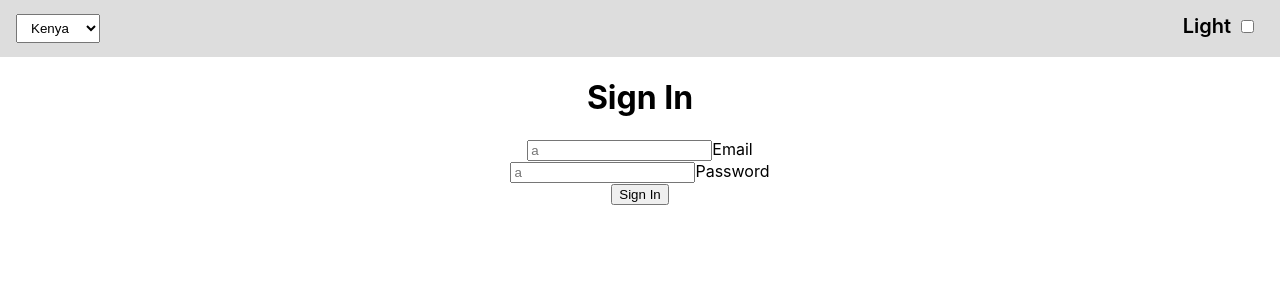
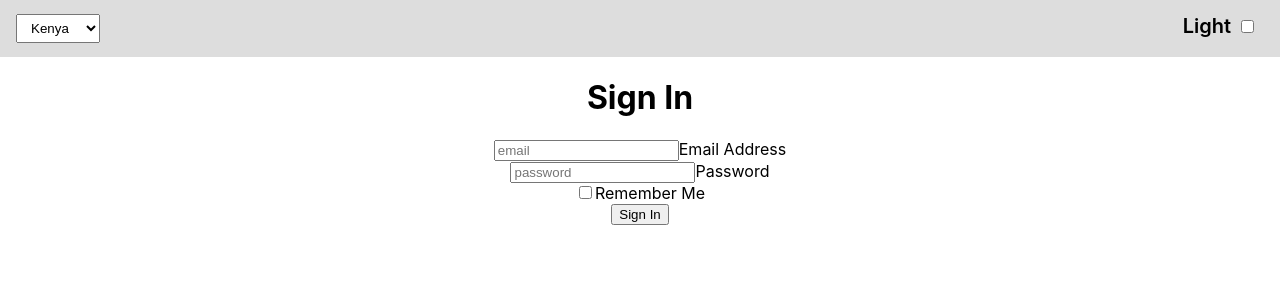
Before and after one commit to JohnMwendwa/Dark-mode, a React (Create React App) app: page / in a window 1280 px wide. Shown: the top 300 px of the page. Built offline with nearby package versions, Linux system fonts and the light colour scheme.

Commit message:
implement language context to dynamically change according to region selected

```diff
--- a/src/Form.js
+++ b/src/Form.js
@@ -1,24 +1,54 @@
 import React,{useContext} from 'react'
-import { ThemeContext } from './contexts/ThemeContext'
+import { ThemeContext } from './contexts/ThemeContext';
+import { LanguageContext } from './contexts/LanguageContext';
+
+
+const words = {
+  english: {
+    signIn: "Sign In",
+    email: "Email Address",
+    password: "Password",
+    remember: "Remember Me"
+  },
+  french: {
+    signIn: "Se Connecter",
+    email: "Adresse Électronique",
+    password: "Mot de Passe",
+    remember: "Souviens-toi De Moi"
+  },
+  spanish: {
+    signIn: "Registrarse",
+    email: "Correo Electrónico",
+    password: "Contraseña",
+    remember: "Recuérdame"
+  }
+};
 
 export default function Form() {
-  const {isDarkMode} = useContext(ThemeContext)
+  const {isDarkMode} = useContext(ThemeContext);
+  const {language} = useContext(LanguageContext);
+  const {email,password,signIn,remember} = words[language];
   return (
     <div className='Form-wrapper'>
        <div className={isDarkMode ? "Form dark" : "Form light"}>
-      <h1 className="Form-title">Sign In</h1>
+      <h1 className="Form-title">{signIn}</h1>
 
       <div className="inputContainer">
-        <input type="text" className="Form-input" placeholder="a" />
-        <label htmlFor="" className={isDarkMode?"label dark":"label light"}>Email</label>
+        <input type="text" className="Form-input" placeholder="email" />
+        <label htmlFor="" className={isDarkMode?"label dark":"label light"}>{email}</label>
       </div>
 
       <div class="inputContainer">
-        <input type="text" className="Form-input" placeholder="a" />
-        <label htmlFor="" className={isDarkMode?"label dark":"label light"}>Password</label>
+        <input type="text" className="Form-input" placeholder="password" />
+        <label htmlFor="" className={isDarkMode?"label dark":"label light"}>{password}</label>
       </div>
-
-    <button className='submitBtn'>Sign In</button>
+      <div className="inputContainer">
+      <label htmlFor="checkbox" className={isDarkMode?"label dark remember":"label light remember"}>
+         <input type="checkbox" />
+         {remember}
+       </label>
+      </div>
+    <button className='submitBtn'>{signIn}</button>
     </div>
     </div>
   )
```
